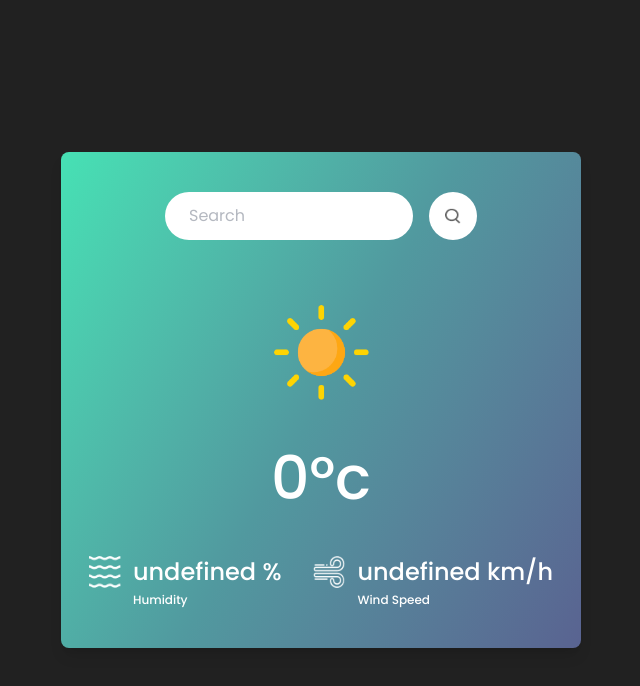
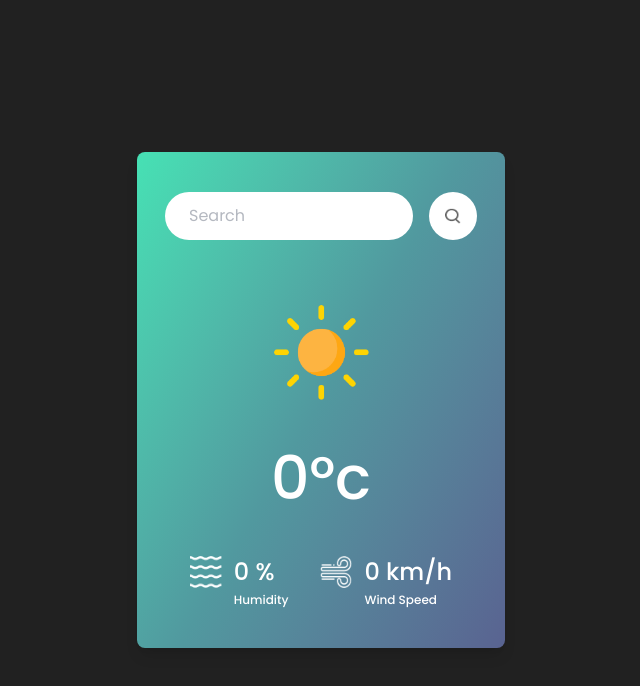
Before and after one commit to TamaraMilosavljevic/weather-app, a React (Vite) app: page / in a window 1280 px wide. Shown: the top 686 px of the page, without its empty margins (319-959 px from the left). Built offline with nearby package versions, Linux system fonts and the light colour scheme; no server answers.

Commit message:
feat/clear-input-field-after-search

```diff
--- a/src/App.tsx
+++ b/src/App.tsx
@@ -43,11 +43,13 @@ function App() {
         <div className="flex sm:flex-row gap-8 flex-col">
           <WeatherCondition
             name="humidity"
-            value={`${weatherData?.humidity} %`}
+            value={weatherData?.humidity || 0}
+            unit="%"
           />
           <WeatherCondition
             name="windspeed"
-            value={`${weatherData?.windSpeed} km/h`}
+            value={weatherData?.windSpeed || 0}
+            unit="km/h"
           />
         </div>
       </div>
--- a/src/components/Search.tsx
+++ b/src/components/Search.tsx
@@ -1,4 +1,4 @@
-import { useCallback, useRef } from "react";
+import { useCallback, useRef, useState } from "react";
 import search from "../assets/search.png";
 
 interface SearchProps {
@@ -10,21 +10,30 @@ const searchIcons: Record<string, string> = {
 };
 
 const Search: React.FC<SearchProps> = ({ name, setName }) => {
-  const inputRef = useRef<HTMLInputElement>(null);
+  const [inputValue, setInputValue] = useState("");
   const icon = searchIcons[name];
 
-  const handleSearch = useCallback(() => {
-    const value = inputRef.current?.value || "";
-    setName(value);
-  }, [inputRef, setName]);
+  const handleSearch = () => {
+    setName(inputValue);
+    setInputValue("");
+  };
+
+  const handleKeyDown = (e: KeyboardEvent) => {
+    if (e.key === "Enter") {
+      e.preventDefault();
+      handleSearch();
+    }
+  };
 
   return (
     <div className="flex flex-row justify-center align-center gap-4">
       <div className="flex flex-2 px-6 py-2 bg-white rounded-3xl transition hover:bg-white/90">
         <input
-          ref={inputRef}
+          onChange={(e) => setInputValue(e.target.value)}
+          onKeyDown={handleKeyDown}
           type="search"
           placeholder="Search"
+          value={inputValue}
           className="text-gray-500 cursor-text focus:outline-none max-w-50"
         />
       </div>
--- a/src/components/WeatherCondition.tsx
+++ b/src/components/WeatherCondition.tsx
@@ -7,7 +7,11 @@ const weatherConditionIcons: Record<string, string> = {
   windspeed: WindIcon,
 };
 
-const WeatherCondition: React.FC<WeatherConditionProps> = ({ name, value }) => {
+const WeatherCondition: React.FC<WeatherConditionProps> = ({
+  name,
+  value,
+  unit,
+}) => {
   const icon = weatherConditionIcons[name];
   let ConditionTitle = "";
   if (name === "windspeed") {
@@ -22,7 +26,7 @@ const WeatherCondition: React.FC<WeatherConditionProps> = ({ name, value }) => {
         <img src={icon} alt={name} className="w-8 h-8" />
       </div>
       <div className="flex flex-col justify-start gap-1">
-        <p className="text-2xl text-white font-medium">{value}</p>
+        <p className="text-2xl text-white font-medium">{`${Math.floor(value)} ${unit}`}</p>
         <p className="text-xs text-white font-medium">{ConditionTitle}</p>
       </div>
     </div>
--- a/src/types/weathercondition.types.ts
+++ b/src/types/weathercondition.types.ts
@@ -2,5 +2,6 @@ type Condition = "humidity" | "windspeed";
 
 export interface WeatherConditionProps {
   name: Condition;
-  value: string;
+  value: number;
+  unit: "km/h" | "%";
 }
```
